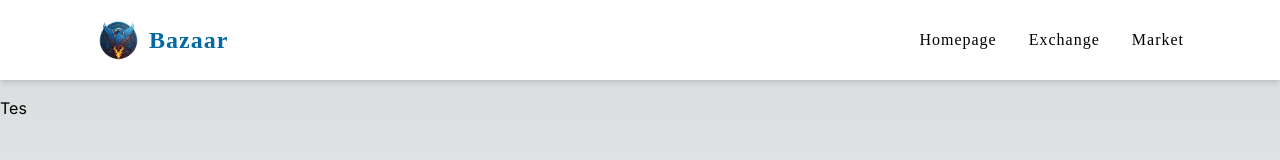
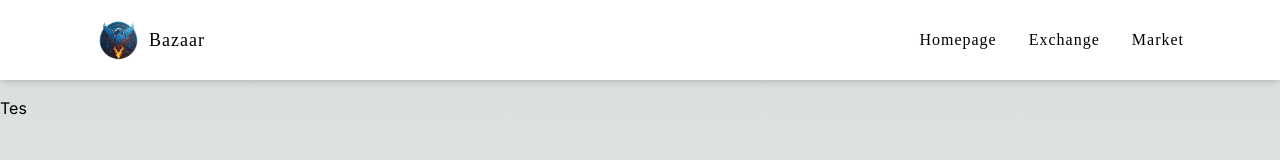
Before and after one commit to rfnasution01/bazaar, a Next.js app: page / in a window 1280 px wide. Shown: the top 160 px of the page. Built offline with nearby package versions, Linux system fonts and the light colour scheme.

Commit message:
fix: logo title

```diff
--- a/src/app/layouts/header.tsx
+++ b/src/app/layouts/header.tsx
@@ -1,5 +1,5 @@
 "use client";
-import { H2, Nav } from "@/component/ui";
+import { H2, H4, Nav } from "@/component/ui";
 import Image from "next/image";
 import Link from "next/link";
 import { usePathname } from "next/navigation";
@@ -15,9 +15,9 @@ export function Header() {
       {/* Logo */}
       <Link href="/" className="flex items-center gap-2">
         <Image src="/logo.png" alt="Bazaar Logo" width={45} height={45} />
-        <H2 className="text-sky-700 hover:cursor-pointer hover:text-sky-600">
+        <H4 className="text-sky-700 hover:cursor-pointer hover:text-sky-600">
           Bazaar
-        </H2>
+        </H4>
       </Link>
       {/* Navigation */}
       <Nav className="hidden lg:block">
```
